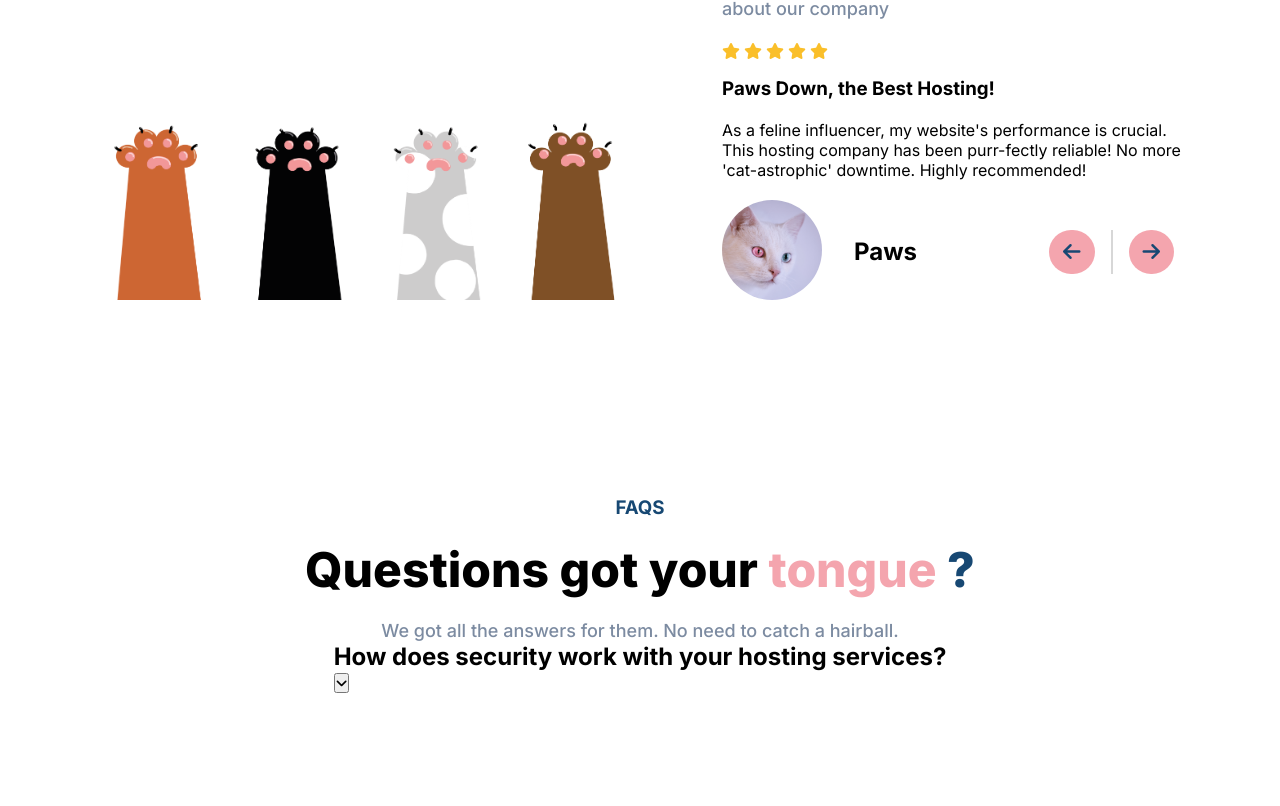
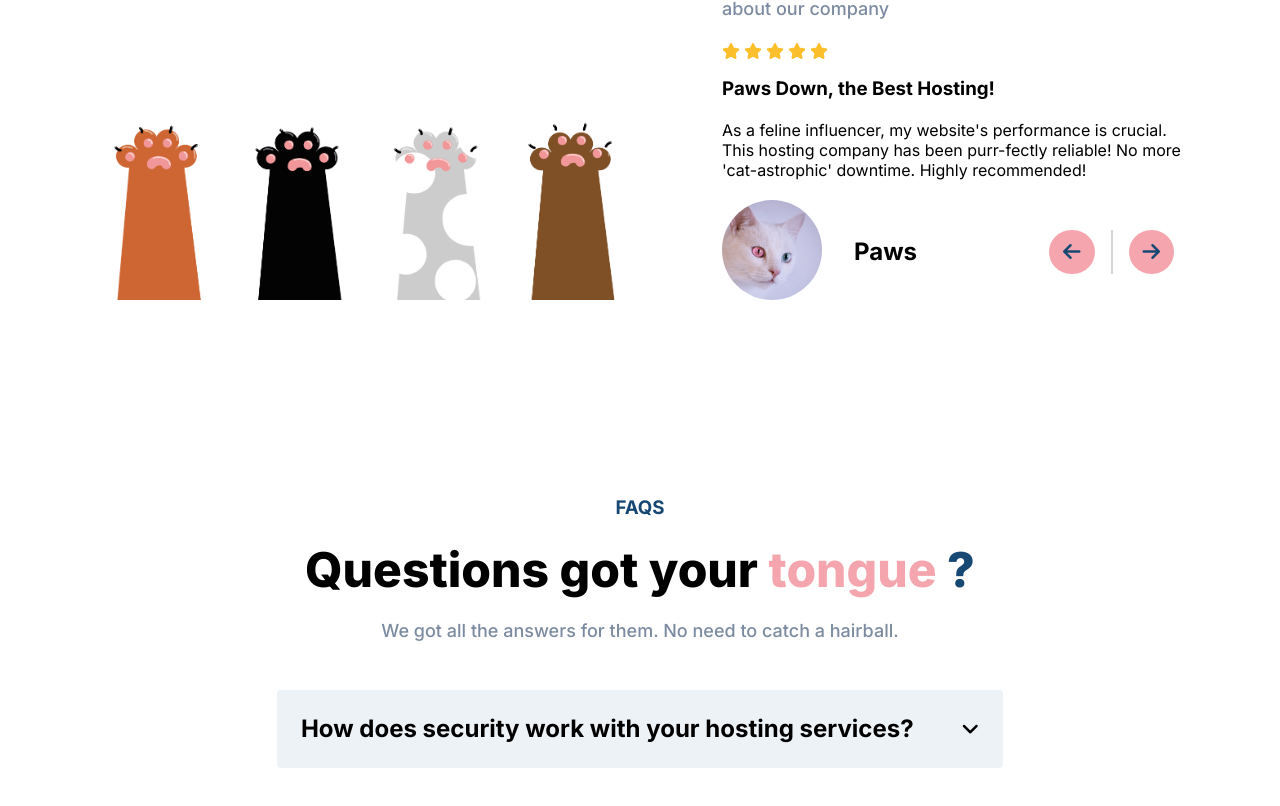
Before and after one commit to mpfuns/meow-hosting, a React (Create React App) app: page / in a window 1280 px wide. Shown: the part 5885-6691 px from the top of the page. Built offline with nearby package versions, Linux system fonts and the light colour scheme.

Commit message:
working on FAQ Comp  fixing the  button  animation

```diff
--- a/src/App.css
+++ b/src/App.css
@@ -446,6 +446,7 @@ border-radius: 100px;
 border: none;
 font-weight: bold;
 color:white;
+transition: all .3s ease;
 }
 .plan-item--button:hover{
   transform: translateY(-2px);
@@ -534,6 +535,7 @@ margin-right: 32px;
   margin: 0px 16px;
   color: #174873;
   background-color: #F4A5AE;
+  transition: all .3s ease;
 }
 .test-buttons--line{
   border-right:2px solid rgb(215, 215, 215) ;
@@ -544,9 +546,32 @@ margin-right: 32px;
 }
 
 /*FAQ*/
-
-
-
+.faq-list{
+  margin-top: 48px;
+}
+.faq-item{
+  background-color: #edf2f7;
+  padding: 24px;
+  border-radius: 4px;
+  transition: all .3s ease;
+}
+.faq-item:hover{
+  background-color: #e2e3e3;
+}
+.faq-item--group{
+  display: flex;
+  justify-content: space-between;
+}
+.faq-item--button{
+  margin-left: 48px;
+  border: none;
+  background: none;
+  font-size: 20px;
+  transform: none
+}
+.faq-item--button:active{
+  transform: rotate(180deg);
+}
 
 /*Small phones, tablets, large smartphone */
 @media (max-width: 768px){
--- a/src/Comps/FAQ.js
+++ b/src/Comps/FAQ.js
@@ -1,15 +1,20 @@
 import React from "react"
 
 export default function FAQ(){
-   const [questions, setquestion] = React.useState({
-    question1: false,
-    question2: false,
-    question3: false,
-    question4: false,
-    question5: false
-   })
-// array of objects
+   const [questions, setQuestions] = React.useState([{id: 1, open: false},{id: 2, open: false},{id: 3, open: false}, {id: 4, open: false}, {id: 5, open: false}])
 
+   function questionOpen (num){
+        setQuestions(oldQuestions => oldQuestions.map(part =>{
+            if(part.id === num){
+                return {...part, open: !part.open }
+            } else{
+                return part
+            }
+        }))
+
+
+   }
+   console.log(questions[0])
 
 
     return (
@@ -21,10 +26,10 @@ export default function FAQ(){
                 <div className="faq-list">
                     <div className="faq-item">
                         <div className="faq-item--group">
-                        <h2>How does security work with your hosting services? </h2>
-                        <button className="faq-item--button"><i class="fa-solid fa-angle-down"></i></button>
+                            <h2>How does security work with your hosting services? </h2>
+                            <button className="faq-item--button" onClick={() => questionOpen(1)}><i class="fa-solid fa-angle-down"></i></button>
                         </div>
-
+                        { questions[0].open? <p>tttt</p> :<p></p> }
                     </div>
 
 
```
